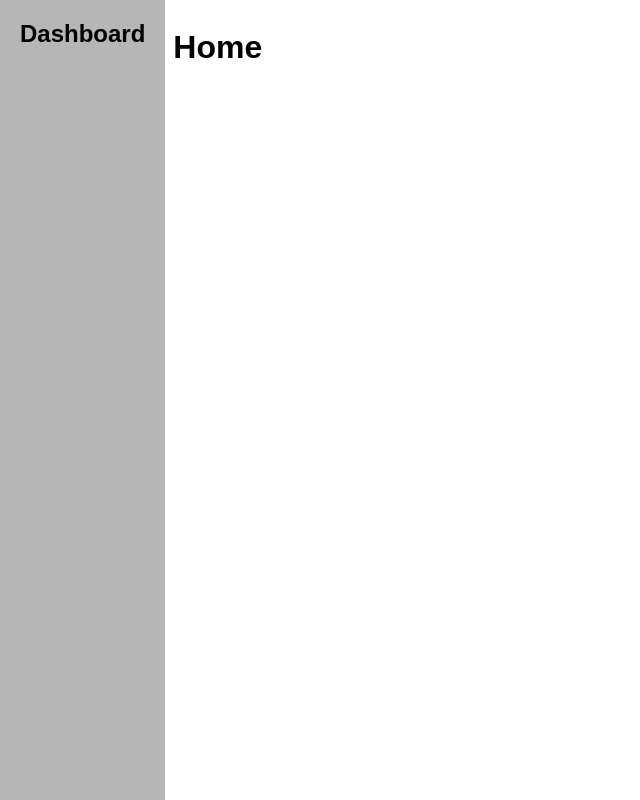
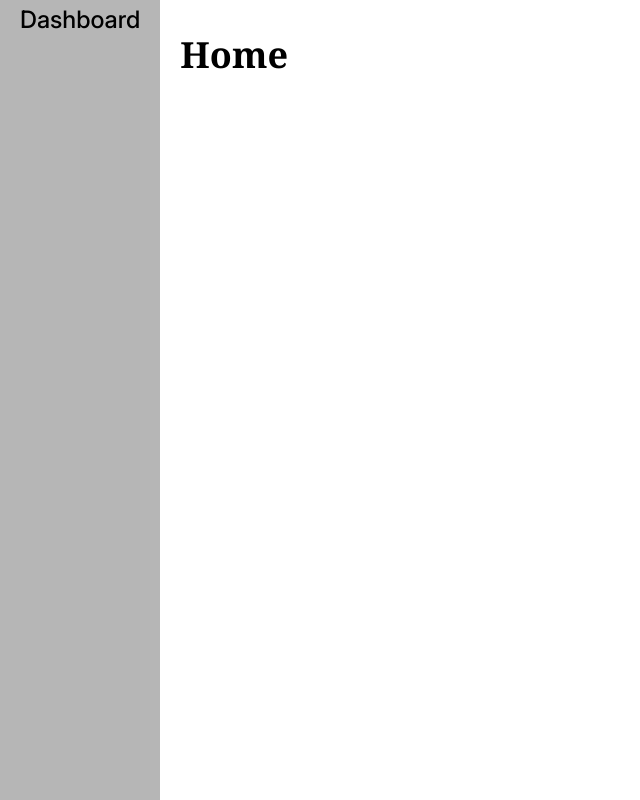
Before and after one commit to LuisPassoca/hartat-dashboard, a React (Vite) app: page / in a window 1280 px wide. Shown: the whole page, without its empty margins (0-640 px from the left). Built offline with nearby package versions, Linux system fonts and the light colour scheme; what quill-resize-module would draw is missing.

Commit message:
Added project fonts

```diff
--- a/src/App.css
+++ b/src/App.css
@@ -1,5 +1,39 @@
-:root {
-    font-family: Arial, Helvetica, sans-serif;
+@font-face {
+  font-family: 'Noto Serif';
+  src: url('./assets/fonts/NotoSerif.woff2') format('woff2');
+}
+
+@font-face {
+    font-family: 'Inter';
+    src: url('./assets/fonts/Inter.woff2') format('woff2');
+}
+
+:root, p {
+    font-family: 'Inter';
+    font-size: 16px !important;
+    font-style: normal;
+    font-weight: 400;
+    line-height: normal;
+}
+
+h1 {
+    font-family: 'Noto Serif';
+    font-size: 36px !important;
+    font-style: normal;
+    font-weight: 700;
+    line-height: normal;
+
+    margin: 10px 0;
+}
+
+h2 {
+    font-family: 'Inter';
+    font-size: 24px !important;
+    font-style: normal;
+    font-weight: 500;
+    line-height: normal;
+
+    margin: 5px 0;
 }
 
 body, html {
@@ -28,7 +62,7 @@ body, html {
 .content {
     display: flex;
     flex-direction: column;
-    padding: 8px;
+    padding: 20px;
 
     height: 100%;
     width: 100%;
--- a/src/pages/Editor.css
+++ b/src/pages/Editor.css
@@ -8,7 +8,7 @@ h1[contenteditable = 'true']:empty::before {
 
 h1[contenteditable = 'true'] {
     cursor: pointer;
-    width: fit-content;
+    background-color: rgb(233, 233, 233);
 }
 
 
--- a/src/pages/Editor.jsx
+++ b/src/pages/Editor.jsx
@@ -17,6 +17,7 @@ function Editor() {
 
     return(
         <>
+            <h2> Título da postagem: </h2>
             <h1 contentEditable='true' onKeyDown={preventEnter} onInput={checkEmpty} style={{outline: 'none'}}></h1>
             <QuillEditor />
         </>
```
Also changed, not shown: src/components/ImagePicker.jsx (added, +8 -0 lines), src/assets/fonts/Inter.woff2 (added), src/assets/fonts/NotoSerif.woff2 (added).
